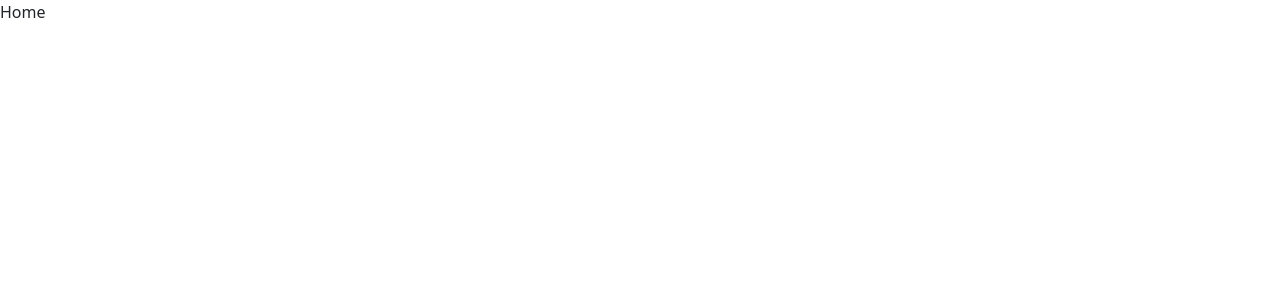
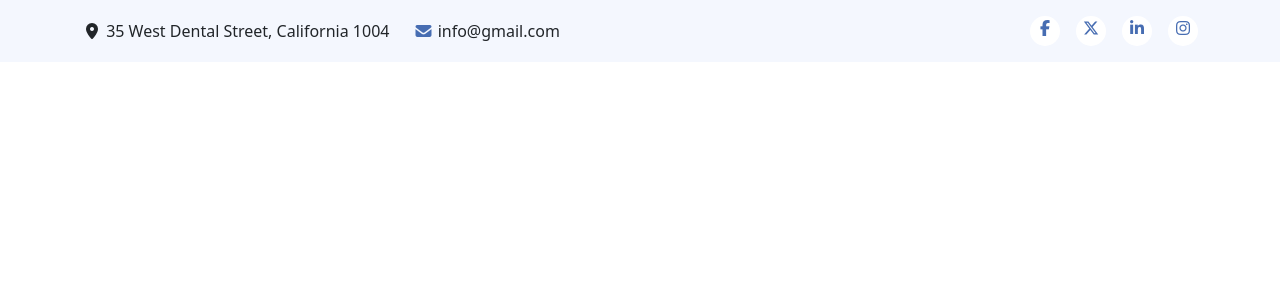
Before and after one commit to arathn8n/medHc, a React (Vite) app: page / in a window 1280 px wide. Shown: the top 300 px of the page. Built offline with nearby package versions, Linux system fonts and the light colour scheme.

Commit message:
terminando barra de redes sociales

```diff
--- a/src/components/home/Home.jsx
+++ b/src/components/home/Home.jsx
@@ -1,8 +1,11 @@
 import React from 'react'
+import Navbar from '../navbar/Navbar'
 
 const Home = () => {
   return (
-    <div>Home</div>
+    <>
+      <Navbar/>
+    </>
   )
 }
 
--- /dev/null
+++ b/src/components/navbar/Navbar.jsx
@@ -0,0 +1,43 @@
+import React from 'react'
+import './navbar.css'
+
+const Navbar = () => {
+    return (
+        <header className='bgHeader'>
+            <div className='container d-flex justify-content-between align-items-center flex-wrap'>
+                <div>
+                    <i className="fa-solid fa-location-dot"></i>
+                    <span className='me-4'> 35 West Dental Street, California 1004</span>
+
+                    <i className="fa-solid fa-envelope"></i>
+                    <span> info@gmail.com</span>
+                </div>
+
+                <ul>
+                    <li className='me-3'>
+                        <a href="#">
+                            <i className="fa-brands fa-facebook-f"></i>
+                        </a>
+                    </li>
+                    <li className='me-3'>
+                        <a href="#">
+                            <i className="fa-brands fa-x-twitter"></i>
+                        </a>
+                    </li>
+                    <li className='me-3'>
+                        <a href="#">
+                            <i className="fa-brands fa-linkedin-in"></i>
+                        </a>
+                    </li>
+                    <li>
+                        <a href="#">
+                            <i className="fa-brands fa-instagram"></i>
+                        </a>
+                    </li>
+                </ul>
+            </div>
+        </header>
+    )
+}
+
+export default Navbar
--- /dev/null
+++ b/src/components/navbar/navbar.css
@@ -0,0 +1,27 @@
+.bgHeader{
+    background-color: #F4F7FE;
+}
+ul{
+    list-style: none;
+    padding: 1rem 0;
+    margin: 0;
+    display: flex;
+}
+li{
+    width: 30px;
+    height: 30px;
+    text-align: center;
+    border-radius: 100%;
+    background-color: white;
+}
+ul li a{
+    color: #476db2;
+}
+i.fa-solid.fa-envelope{
+    color: #476db2;
+}
+@media screen and (max-width: 36rem) {
+    .bgHeader{
+        display: none;
+    }
+}
```
